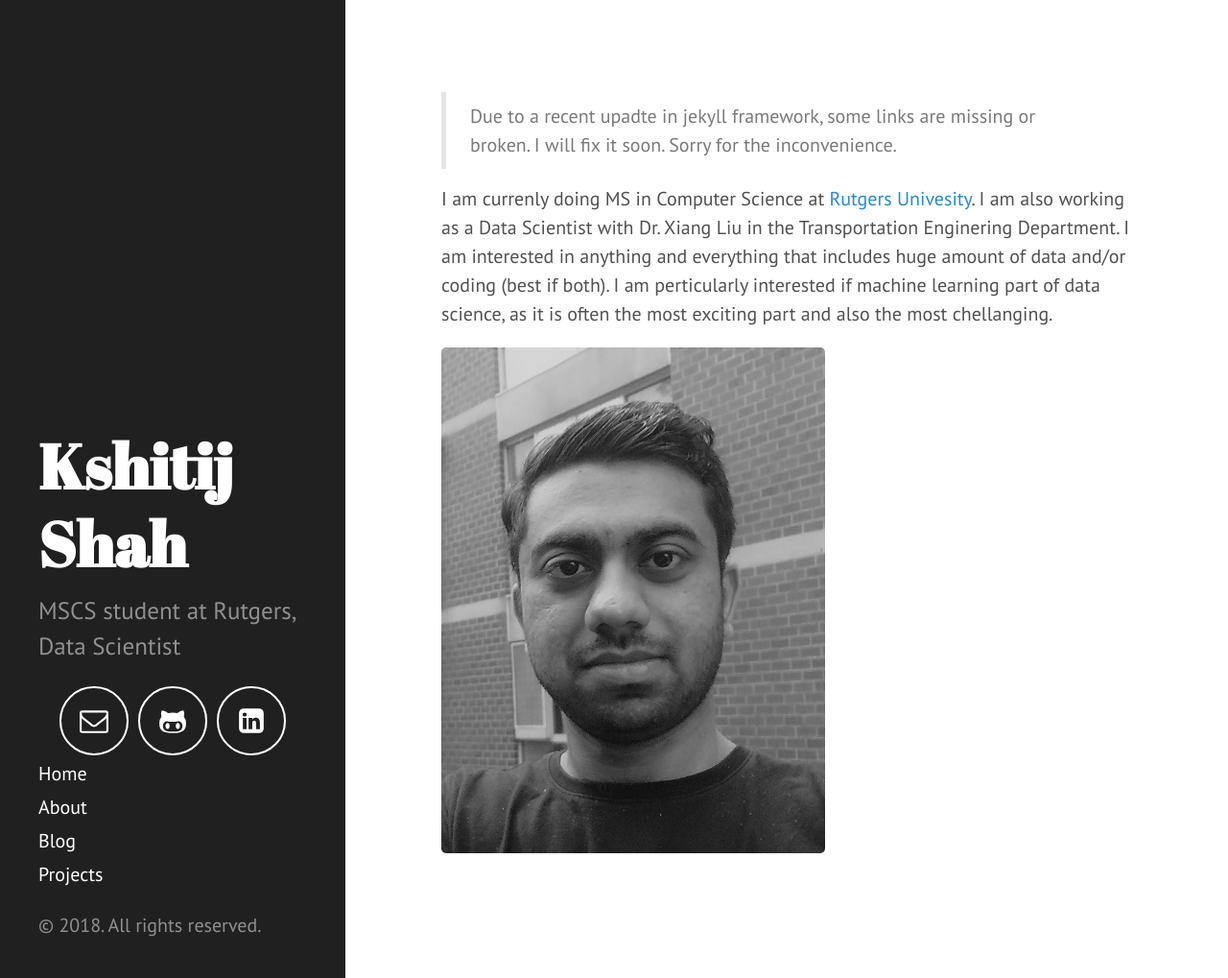
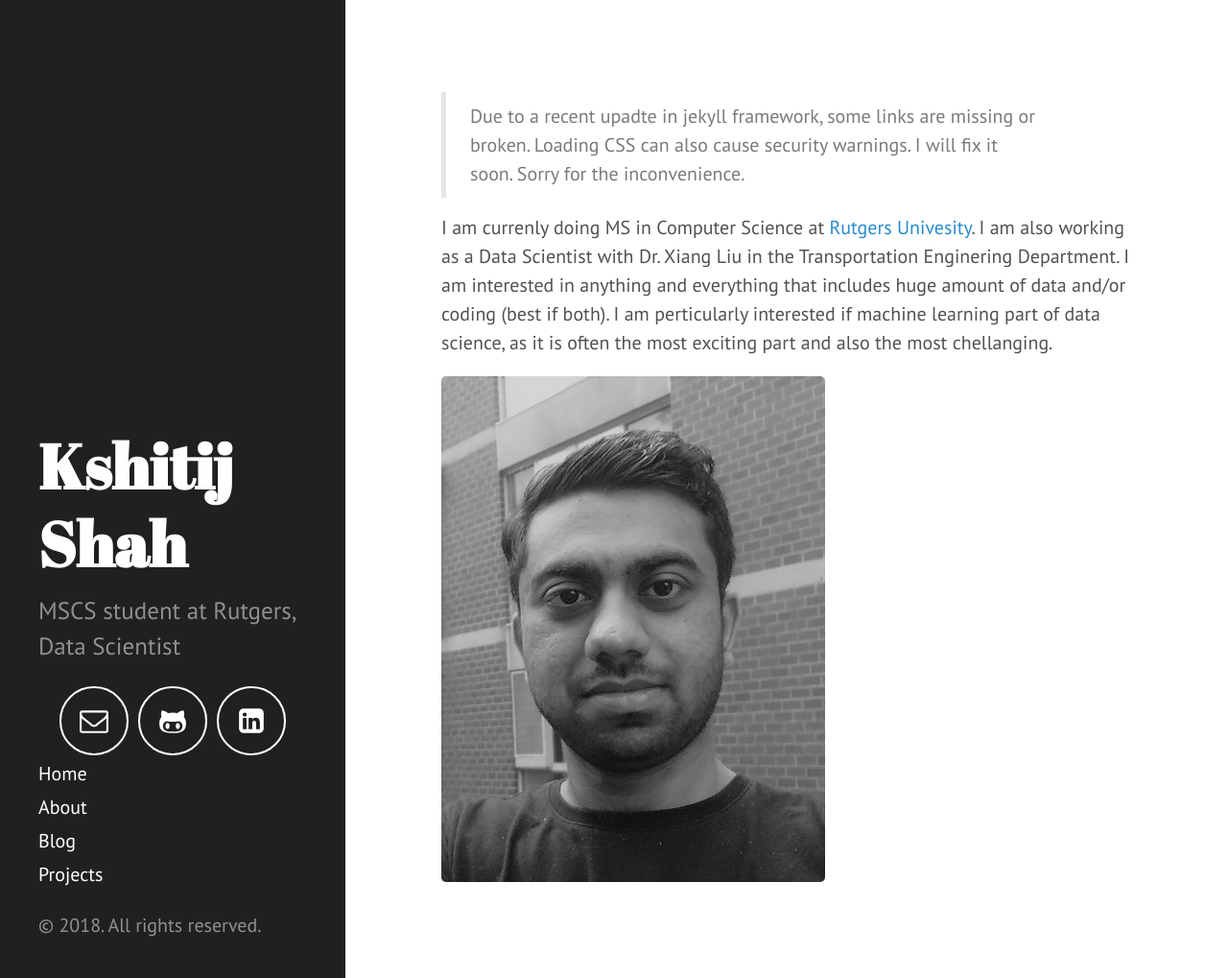
Before and after one commit to xitizzz/xitizzz.github.io, a Jekyll site: the page built from index.md, in a window 1280 px wide and 1019 px high. Shown: the whole window at 96% size. Built offline with Jekyll 4.4.1, drawn with Linux system fonts in a browser that asks for light colours; Markdown is read by kramdown in place of the engine named in the settings.

Commit message:
Update index.md

```diff
--- a/index.md
+++ b/index.md
@@ -3,7 +3,7 @@ layout: default
 title: Home
 ---
 
->Due to a recent upadte in jekyll framework, some links are missing or broken. I will fix it soon. Sorry for the inconvenience.
+>Due to a recent upadte in jekyll framework, some links are missing or broken. Loading CSS can also cause security warnings. I will fix it soon. Sorry for the inconvenience.
 
 I am currenly doing MS in Computer Science at [Rutgers Univesity](rutgers.edu). I am also working as a Data Scientist with Dr. Xiang Liu in the Transportation Enginering Department. I am interested in anything and everything that includes huge amount of data and/or coding (best if both). I am perticularly interested if machine learning part of data science, as it is often the most exciting part and also the most chellanging.
 
```
